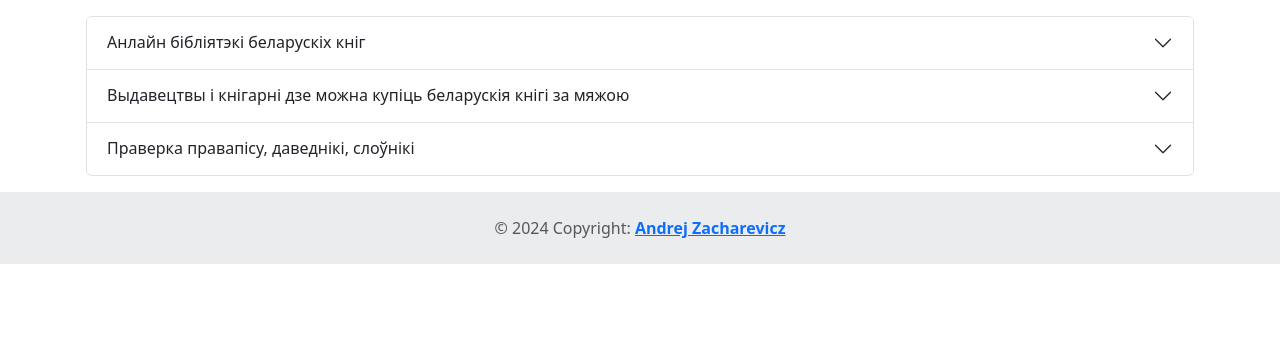
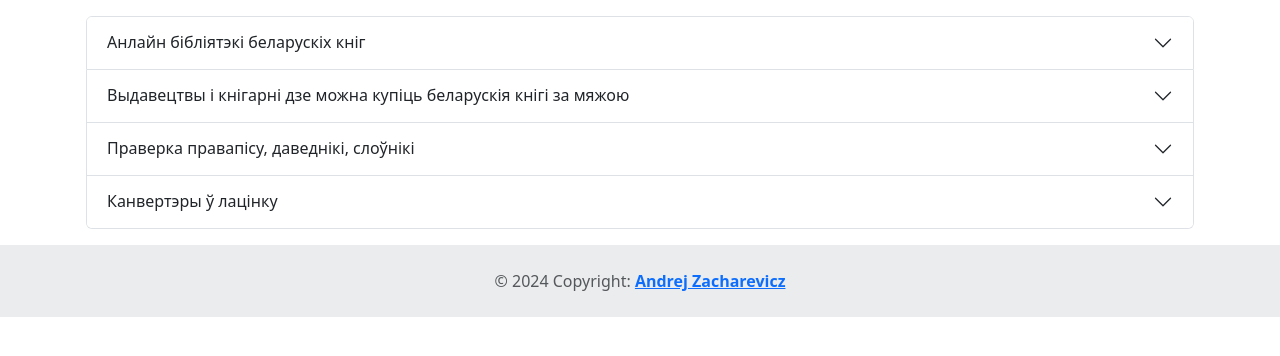
Before and after one commit to measles/latynkatar_site, a Flask app: page /links/ in a window 1280 px wide. Shown: the part 112-468 px from the top of the page. Run offline with Flask 3, Linux system fonts and the light colour scheme.

Commit message:
Дадаў секцыю канвертараў у спасылкі (#37)

```diff
--- a/lib/links.py
+++ b/lib/links.py
@@ -31,7 +31,7 @@ OF THIS SOFTWARE, EVEN IF ADVISED OF THE POSSIBILITY OF SUCH DAMAGE.
 
 pravapis = (
     ("https://languagetool.org/ ", "Цэлы камбайн па праверцы правапісу розных моў, у тым ліку беларускай. Ёсць плагіны для браўзэраў. Часта ім карыстаюся."),
-    ("https://dobrapis.belsat.eu/", "Праверка правапісу ад БелСату (класічны і афіцыйны), канвертар у лацінку і спіс імёнаў."),
+    ("https://dobrapis.belsat.eu/", "Праверка правапісу ад БелСату (класічны і афіцыйны), канвертар у лацінку і спіс імёнаў. Аўтар — Зміцер Саўка."),
     ("https://bnkorpus.info/spell.html", "Праверка правапісу ад праекту \"Беларускі N-корпус\""),
     ("https://bnkorpus.info/grammar.be.html", "Граматычная база Корпусу. Не вычэрпны даведнік, але бывае вельмі карысным для пошука форм слова."),
     ("https://bnkorpus.info/korpus.be.html", "Пошук слова па корпусе беларускіх тэкстаў."),
@@ -53,3 +53,9 @@ kniharni = (
     ("https://audiobooks.by/", "Каталог беларускіх аўдыё-кніг. Вельмі раю, калі любіце гэты фармат."),
     ("https://knizhnyvoz.com/app/", "Аўдыёвыдавецтва, якое рупліва і старана агучвае беларускія кнігі. Кнігі можна паслухаць на сайце, альбо пра іх мабільныя аплікацыі.")
 )
+
+kanviertary = (
+    ("https://baltoslav.eu/lat/index.php?mova=bx", "Лацінізатар ад праекта БалтаСлав. Апроч, уаласна, канвертэра змяшчае яшчэ цікавыя матэрыяла пра лацінку."),
+    ("http://dobrapis.blstv.eu/convert.html", "Канвертэр лацінкі ад праекту Добрапіс"),
+    ("https://slounik.org/lat", "Нажаль, не цалкам цункцыянальны канвертэр ад Слоўніка. "),
+)
--- a/main.py
+++ b/main.py
@@ -51,7 +51,7 @@ def index():
 def links():
     page_name = "Спасылкі"
     page_suffix = f" - {page_name}"
-    return render_template('links.html', page_name=page_name, page_suffix=page_suffix, active_links=ACTIVE, pravapis=links_data.pravapis, knihi=links_data.knihi, kniharni=links_data.kniharni)
+    return render_template('links.html', page_name=page_name, page_suffix=page_suffix, active_links=ACTIVE, pravapis=links_data.pravapis, knihi=links_data.knihi, kniharni=links_data.kniharni, kanviertary=links_data.kanviertary)
 
 
 @app.route("/about/")
--- a/templates/links.html
+++ b/templates/links.html
@@ -55,6 +55,24 @@
             </div>
          </div>
          <!-- Слоўнікі, даведнікі, праверка правапісу -->
+         <!-- Канвертэры ў лацінку -->
+         <div class="accordion-item">
+            <h2  class="accordion-header">
+               <button class="accordion-button collapsed" type="button" data-bs-toggle="collapse" data-bs-target="#collapseKanviertary" aria-expanded="false" aria-controls="collapseKanviertary">
+                  Канвертэры ў лацінку
+               </button>
+            </h2>
+            <div id="collapseKanviertary" class="accordion-collapse collapse" data-bs-parent="#links">
+               <div class="accordion-body">
+                  <div class="list-group">
+                     {% for url, description in kanviertary %}
+                        <a href="{{ url }}">{{ url }} </a>{{ description }}
+                     {% endfor %}
+                  </div>
+               </div>
+            </div>
+         </div>
+         <!-- Канвертэры ў лацінку -->
       </div>
    </div>
 {% include 'tail.j2' %}
```
